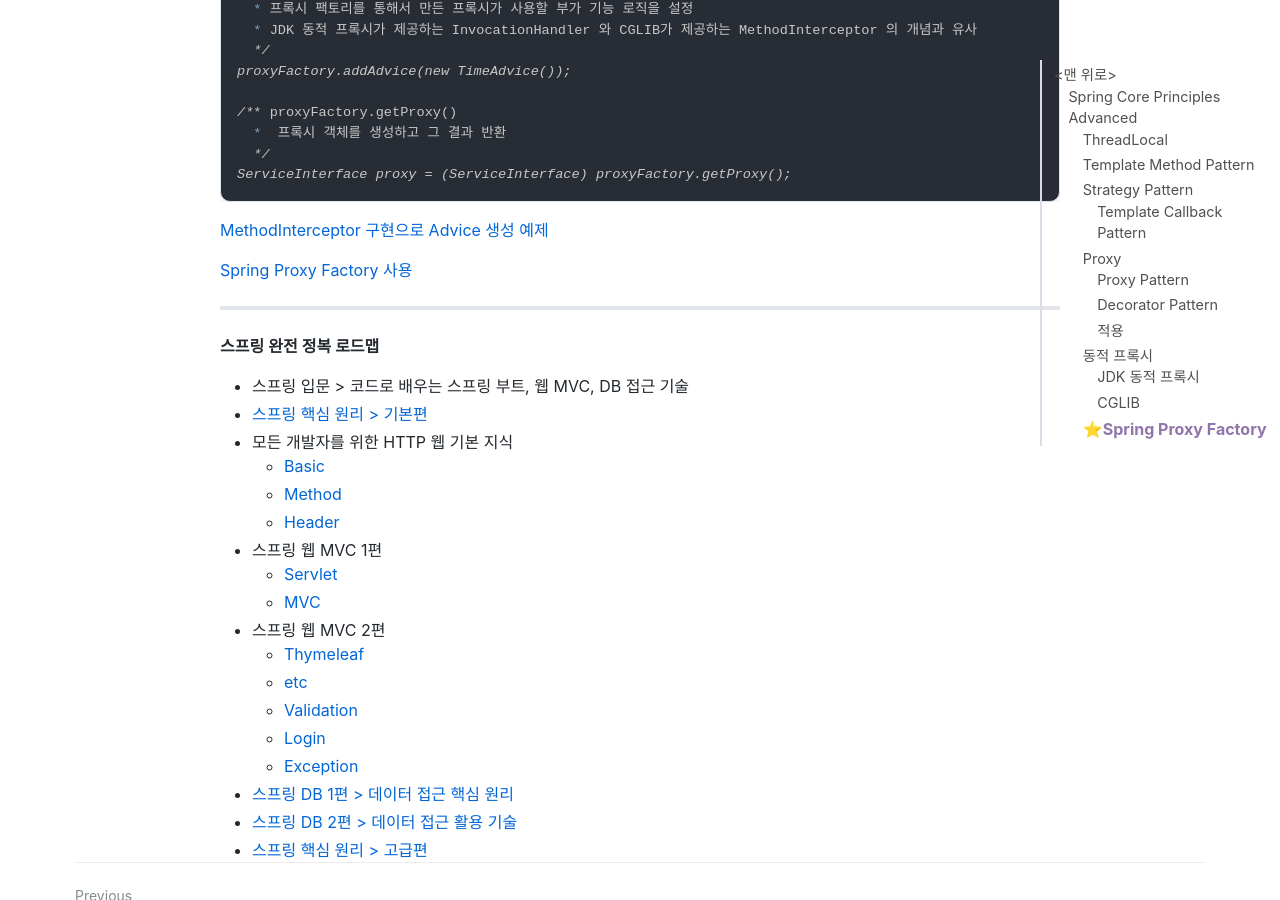
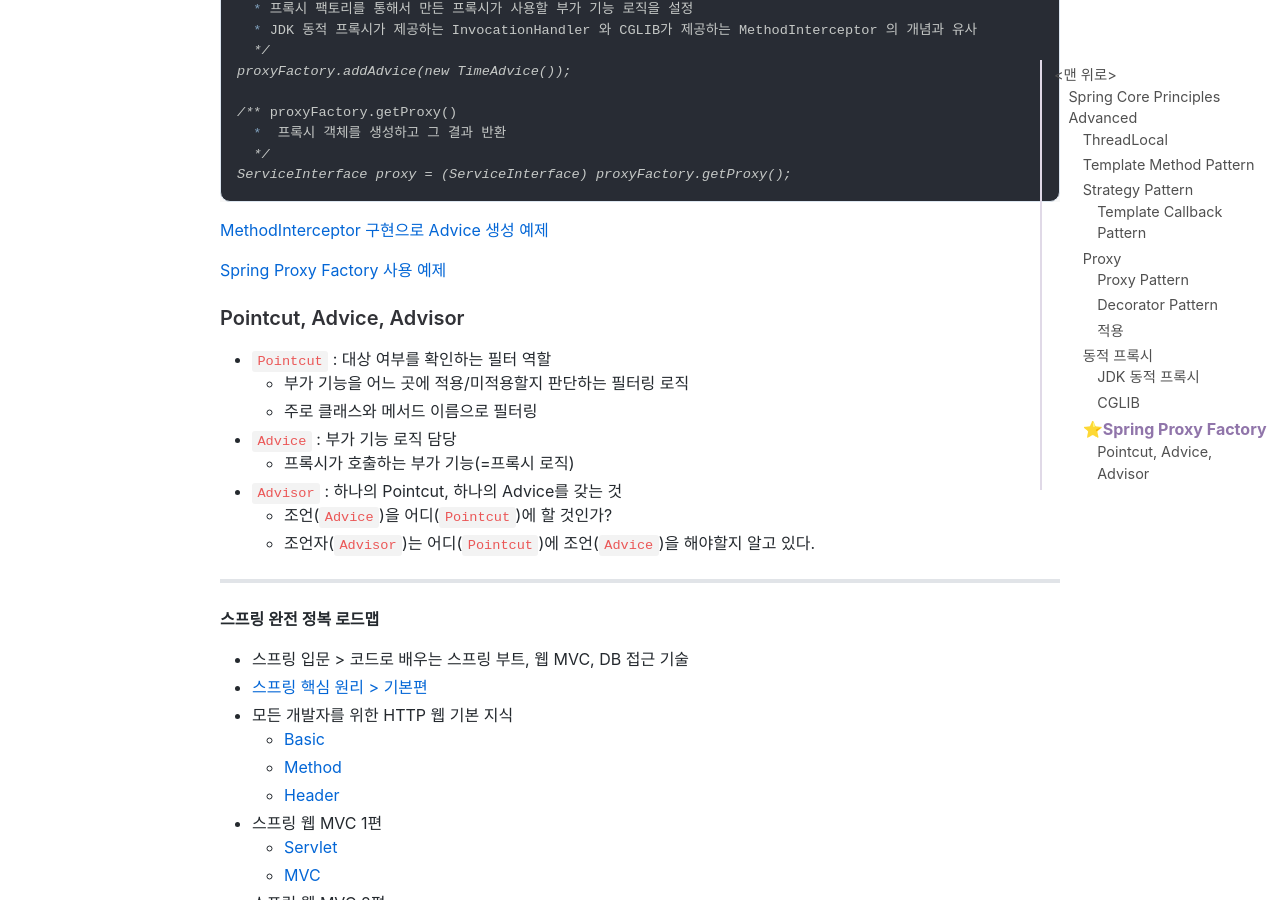
Before and after one commit to jihunparkme/jihunparkme.github.io, a Jekyll site: the page built from _posts/2022-11-20-Spring-Core-Principles-Advanced.md, in a window 1280 px wide and 900 px high, scrolled down 14893 px. Built offline with Jekyll 4.4.1, drawn with Linux system fonts in a browser that asks for light colours; nearby versions of some CDN libraries; comment, search, counter and statistics services are not loaded.

Commit message:
[스프링이 지원하는 프록시] Pointcut, Advice, Advisor 소개

```diff
--- a/_posts/2022-11-20-Spring-Core-Principles-Advanced.md
+++ b/_posts/2022-11-20-Spring-Core-Principles-Advanced.md
@@ -472,7 +472,19 @@ ServiceInterface proxy = (ServiceInterface) proxyFactory.getProxy();
 
 [MethodInterceptor 구현으로 Advice 생성 예제](https://github.com/jihunparkme/Inflearn-Spring-Core-Principles-Advanced/commit/57f8131041985a547e82d22d6724f4059f72717b)
 
-[Spring Proxy Factory 사용](https://github.com/jihunparkme/Inflearn-Spring-Core-Principles-Advanced/commit/554b72d8cade3842305382d7eea85a064a67df56)
+[Spring Proxy Factory 사용 예제](https://github.com/jihunparkme/Inflearn-Spring-Core-Principles-Advanced/commit/554b72d8cade3842305382d7eea85a064a67df56)
+
+### Pointcut, Advice, Advisor
+
+- `Pointcut` : 대상 여부를 확인하는 필터 역할
+  - 부가 기능을 어느 곳에 적용/미적용할지 판단하는 필터링 로직
+  - 주로 클래스와 메서드 이름으로 필터링
+- `Advice` : 부가 기능 로직 담당
+  - 프록시가 호출하는 부가 기능(=프록시 로직)
+- `Advisor` : 하나의 Pointcut, 하나의 Advice를 갖는 것
+  - 조언(`Advice`)을 어디(`Pointcut`)에 할 것인가?
+  - 조언자(`Advisor`)는 어디(`Pointcut`)에 조언(`Advice`)을 해야할지 알고 있다.
+
 
 
 
```
